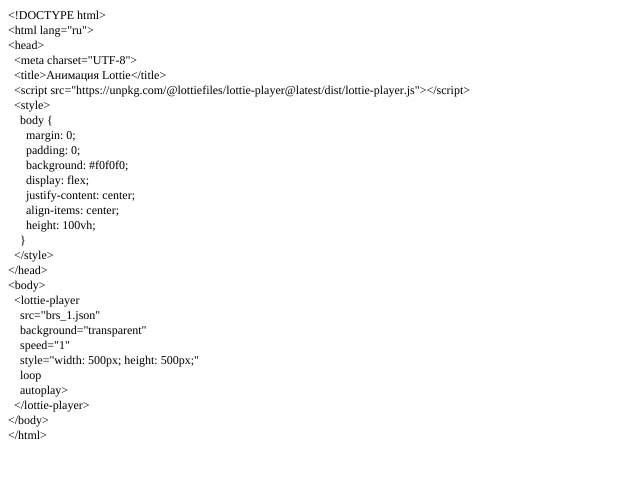
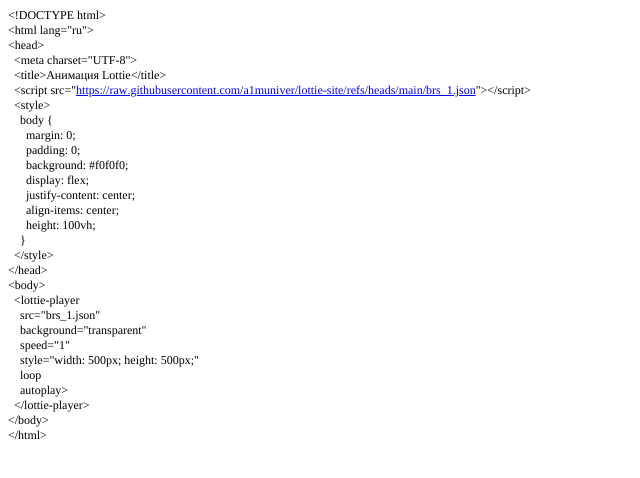
Before and after one commit to a1muniver/lottie-site, a plain HTML site: page index.html in a window 1280 px wide. Shown: the whole page, without its empty margins (0-640 px from the left). Drawn offline with Linux system fonts and the light colour scheme.

Commit message:
Add files via upload

```diff
--- a/index.html
+++ b/index.html
@@ -17,7 +17,7 @@
 <p class="p1"><span class="s1">&lt;head&gt;</span></p>
 <p class="p1"><span class="s1"><span class="Apple-converted-space">  </span>&lt;meta charset="UTF-8"&gt;</span></p>
 <p class="p1"><span class="s1"><span class="Apple-converted-space">  </span>&lt;title&gt;Анимация Lottie&lt;/title&gt;</span></p>
-<p class="p1"><span class="s1"><span class="Apple-converted-space">  </span>&lt;script src="https://unpkg.com/@lottiefiles/lottie-player@latest/dist/lottie-player.js"&gt;&lt;/script&gt;</span></p>
+<p class="p1"><span class="s1"><span class="Apple-converted-space">  </span>&lt;script src="<a href="https://raw.githubusercontent.com/a1muniver/lottie-site/refs/heads/main/brs_1.json">https://raw.githubusercontent.com/a1muniver/lottie-site/refs/heads/main/brs_1.json</a>"&gt;&lt;/script&gt;</span></p>
 <p class="p1"><span class="s1"><span class="Apple-converted-space">  </span>&lt;style&gt;</span></p>
 <p class="p1"><span class="s1"><span class="Apple-converted-space">    </span>body {</span></p>
 <p class="p1"><span class="s1"><span class="Apple-converted-space">      </span>margin: 0;</span></p>
```
